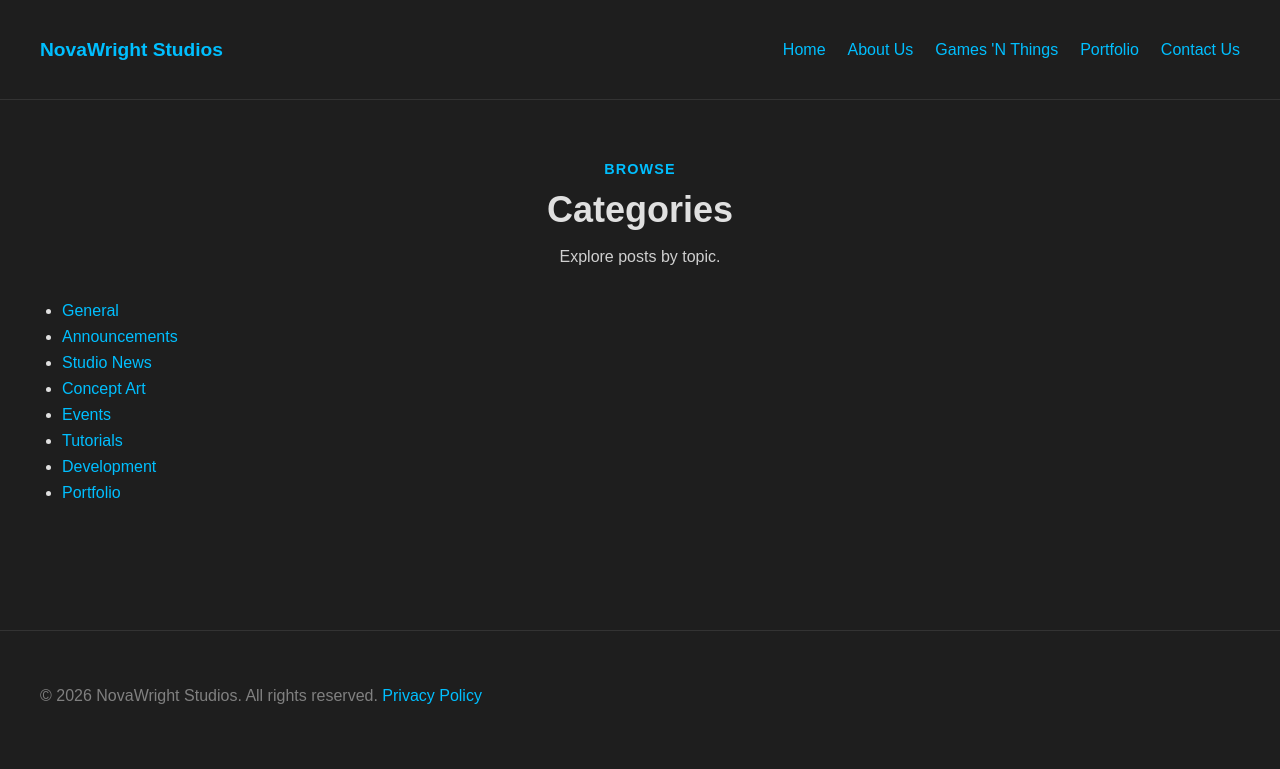
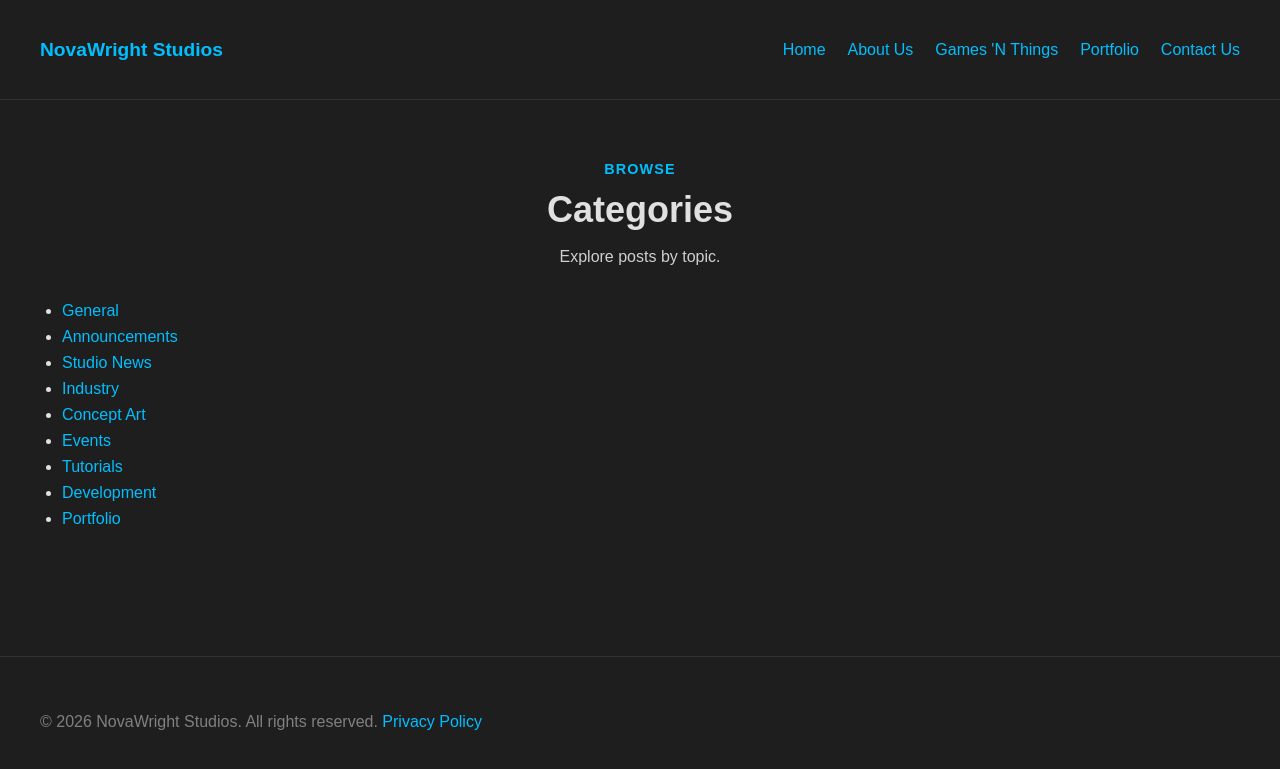
Before and after one commit to ScriptureExamined/NovawrightStudios, a Jekyll site: the page built from categories/index.html, in a window 1280 px wide. Shown: the top 769 px of the page. Built offline with Jekyll 4.4.1, drawn with Linux system fonts in a browser that asks for light colours.

Commit message:
Update index.html

```diff
--- a/categories/index.html
+++ b/categories/index.html
@@ -26,6 +26,11 @@ title: Categories
         >
       </li>
       <li>
+        <a href="{{ '/categories/industry.html' | relative_url }}"
+          >Industry</a
+        >
+      </li>
+      <li>
         <a href="{{ '/categories/concept-art.html' | relative_url }}"
           >Concept Art</a
         >
```
